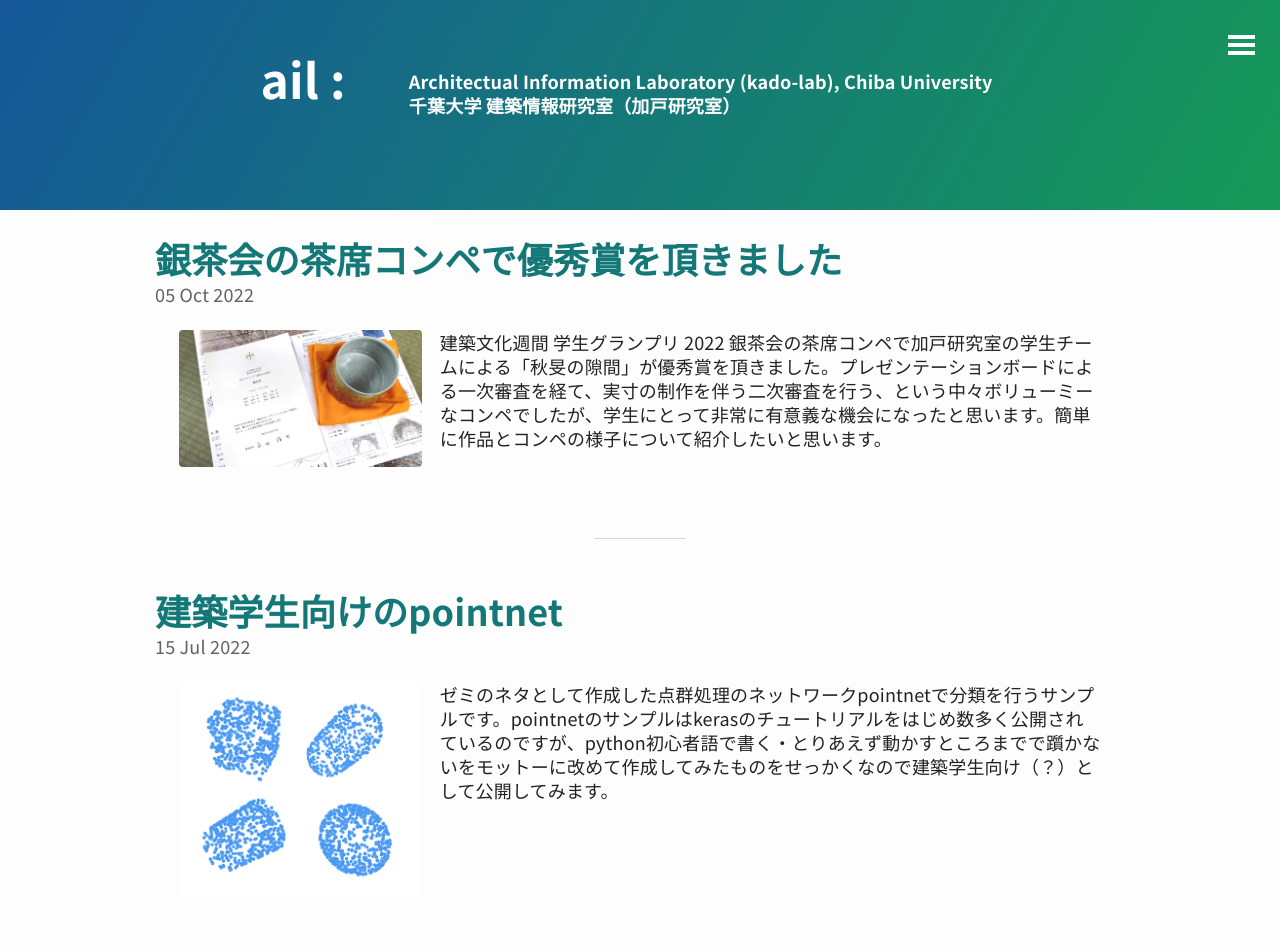
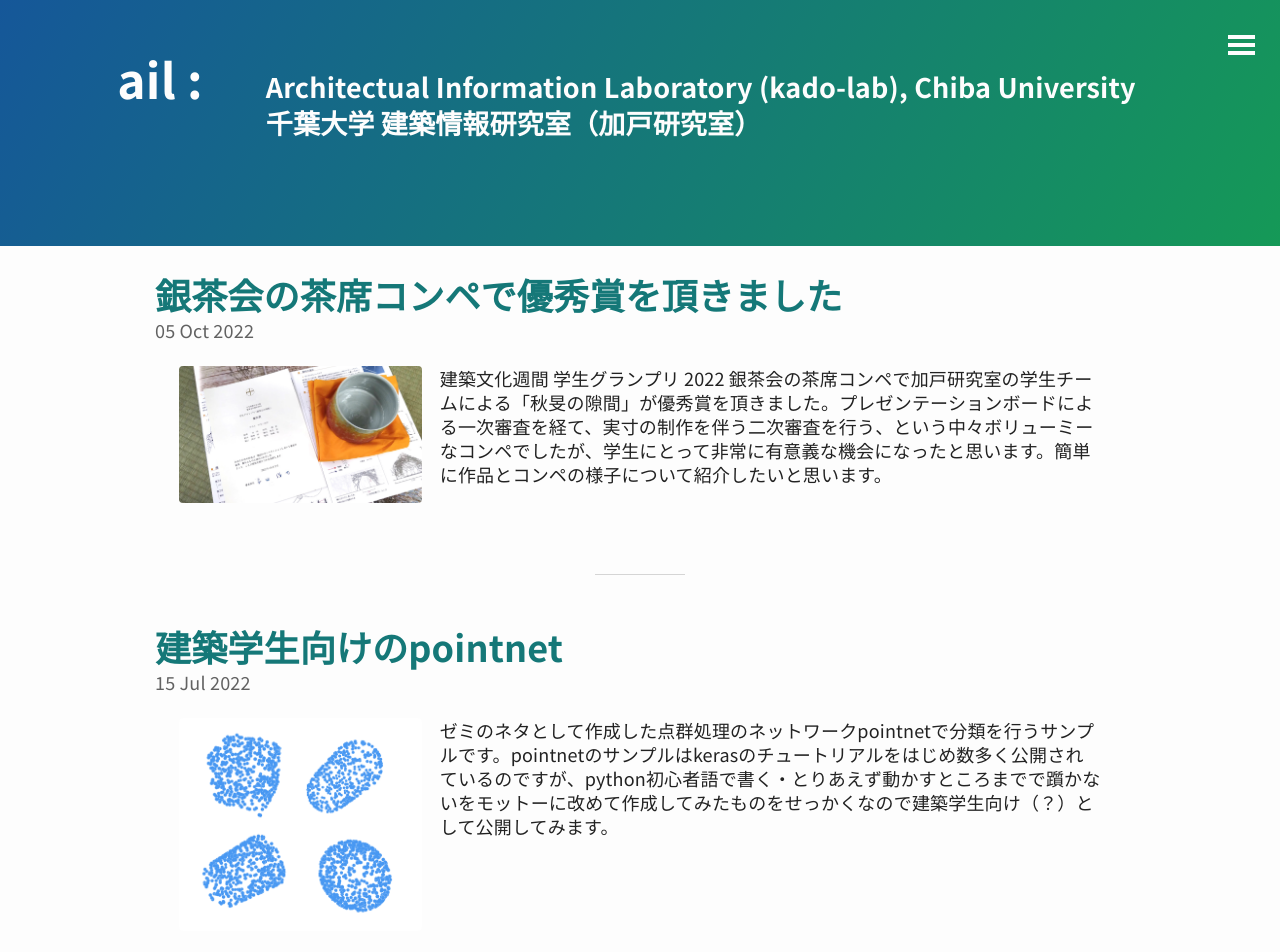
Before and after one commit to ail-and-colleagues/ail-and-colleagues.github.io, a Jekyll site: the page built from index.html, in a window 1280 px wide. Shown: the top 952 px of the page. Built offline with Jekyll 4.4.1, drawn with Linux system fonts in a browser that asks for light colours; the list of posts is cut into pages by our own code.

Commit message:
fix header.

```diff
--- a/_sass/custom.scss
+++ b/_sass/custom.scss
@@ -13,6 +13,7 @@
 }
 
 .head_right{
-    padding: 1.5em;
+    padding: 1em;
+    font-size: 1.5em;
     text-align: start;
 }
--- a/_sass/layout.scss
+++ b/_sass/layout.scss
@@ -138,9 +138,9 @@
   	margin: 0 auto;
   	display: block;
   }
-  h1 {
+  /*h1 {
     font-weight: 600;
-  }
+  }*/
   /*&:after {
   	display: block;
     content: '';
```
